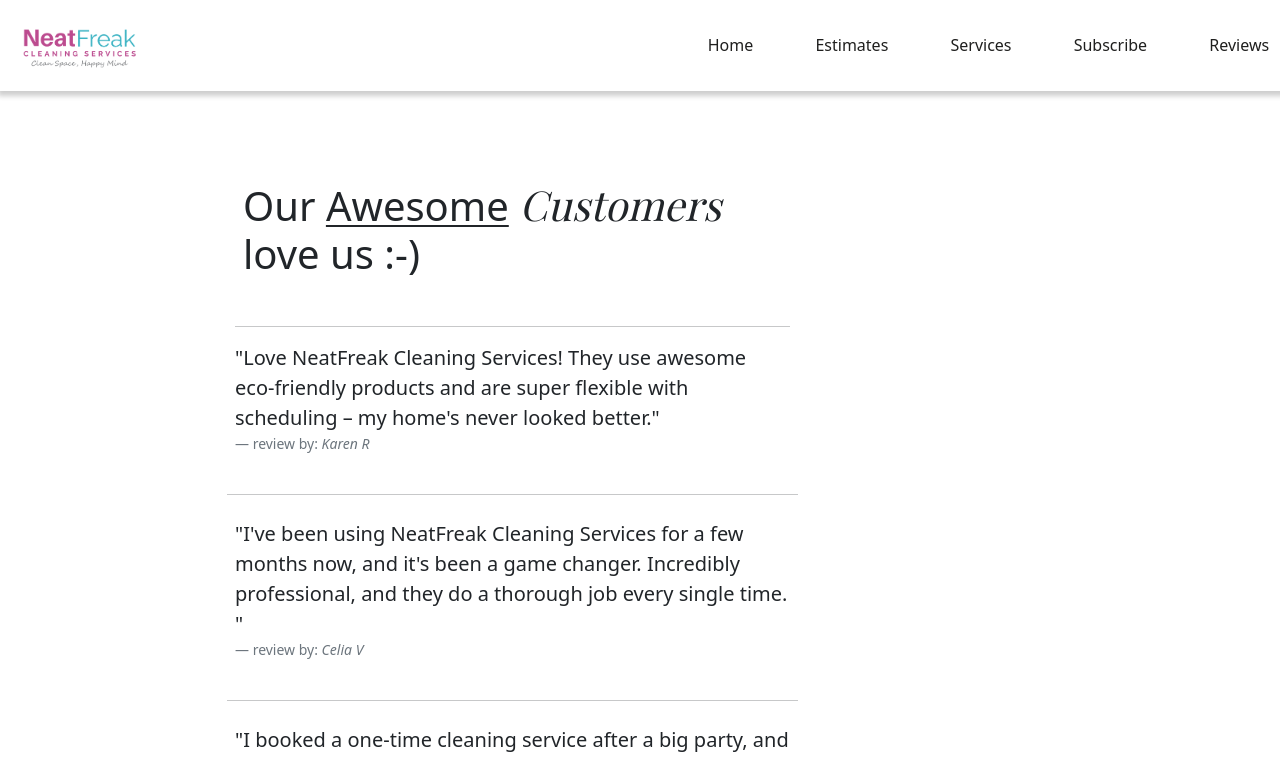
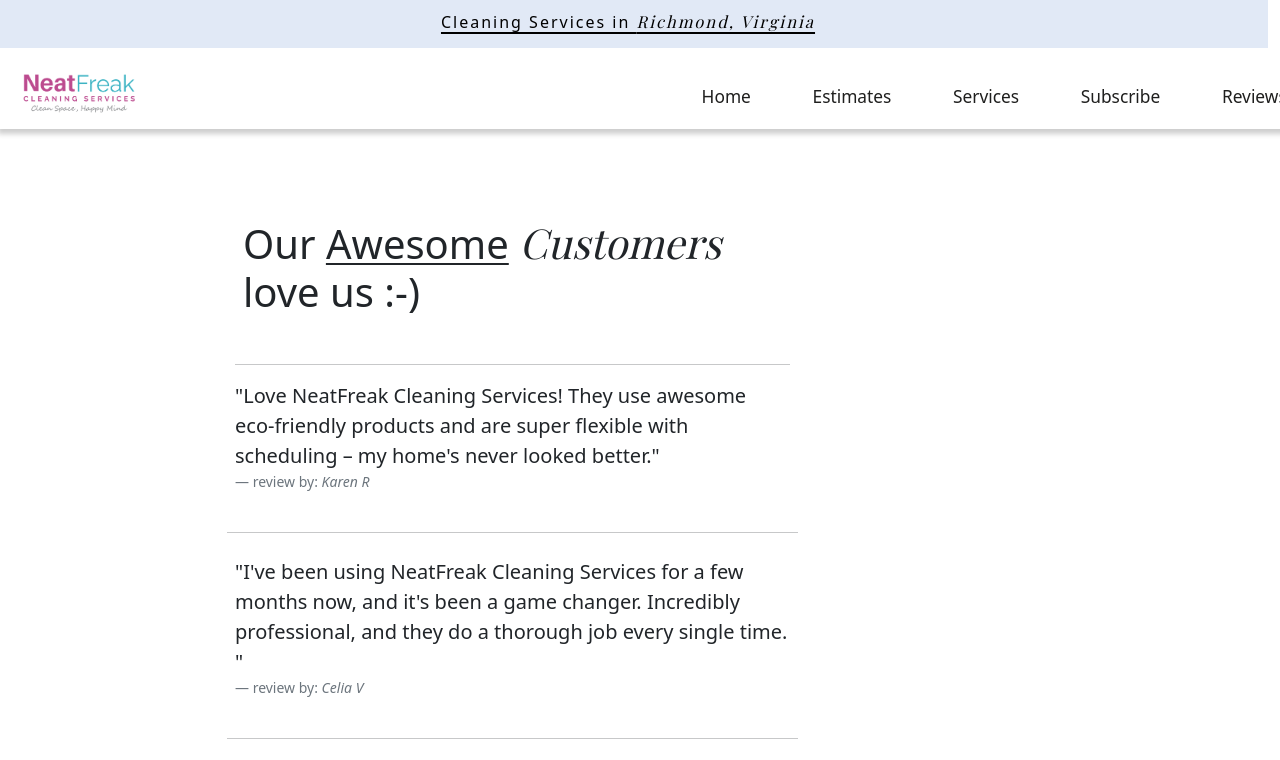
Before and after one commit to alexgoodestudio/NeatFreak_Cleaning_Services_Front_End, a React (Create React App) app in the folder front-end/: page /reviews in a window 1280 px wide. Shown: the top 760 px of the page. Built offline with nearby package versions, Linux system fonts and the light colour scheme; no server answers; a web font is replaced by a local one.

Commit message:
updated login/additional styling with nav

```diff
--- a/front-end/src/components/Dashboard.css
+++ b/front-end/src/components/Dashboard.css
@@ -1,6 +1,6 @@
 @import url('https://fonts.googleapis.com/css2?family=DM+Serif+Text&family=Outfit:wght@200&family=Playfair+Display&family=Poppins:wght@300&display=swap');
 @import url('https://fonts.googleapis.com/css2?family=Playfair+Display:ital@1&display=swap');
-
+@import url('https://fonts.googleapis.com/css2?family=Inter:wght@300;400&family=Montserrat&family=Poppins&display=swap');
 .border{
     border: solid;
     padding-left: 10px;
@@ -15,7 +15,9 @@
 .bold2{
   font-weight: 500;
 }
-
+.poppins{
+  font-family: 'Poppins', sans-serif;
+}
 .center{
   display: flex;
   margin-left: 30%;
@@ -116,7 +118,9 @@
       opacity: 1;
     }
   }
-
+  .inter{
+    font-family: 'Inter', sans-serif;
+  }
   .bounce-in {
     animation: bounceInRight 1s ease-out;
   }
@@ -147,14 +151,28 @@
   padding: 1%;
   border-radius: 10px;
 }
-
-
+.space2{
+  letter-spacing: .5px;
+}
+.fontIncrease{
+  font-size: 21pt;
+}
 .thin{
   font-weight: 300;
+
 }
+
+.text-center{
+  display: flex;
+  align-items: center;
+  justify-content: center;
+}
+
 .btn2{
   border-radius: 12px;
   padding: 10px;
+  padding-top: 15px;
+  padding-bottom: 15px;
   padding-left: 20px;
   padding-right: 20px;
   background-color: #3eb5d2;
@@ -293,9 +311,9 @@
 }
 .logo{
     width: 22%;
-    margin-top: 2%;
+    margin-top: 1%;
     margin-left: 2%;
-    margin-bottom: 1%;
+    margin-bottom: 2%;
 }
 .navRight{
   display: flex;
@@ -322,10 +340,10 @@
 
 .nav{
     background-color: #ffffff;
-    color: #1f1f1e;
+    color: #ffffff;
     box-shadow: 10px 5px 5px rgb(206, 206, 206);
-    margin-bottom: 0px;
-    padding:1%;
+    margin-bottom: 2%;
+
 }
 .space{
   letter-spacing: 2px;
@@ -341,6 +359,7 @@
 .link{
   text-decoration: none;
   color: #1f1f1e;
+  font-size: 13pt;
 }
 
 .right-aligned-img {
@@ -366,7 +385,10 @@
   .bg2{
     background-color: #bc4a90;;
   }
+  .bg3{
+    background-color: #e1e9f6;
 
+  }
 
   @media only screen and (max-width: 600px) {
     .pic {
--- a/front-end/src/components/Dashboard.js
+++ b/front-end/src/components/Dashboard.js
@@ -24,7 +24,7 @@
               <div>
                 <h1 className="display-6">
                   <span className="italics2">Clean&nbsp;</span>Space,&nbsp;
-                  <span className="underline">Happy Mind</span>
+                  <span className="underline ">Happy Mind</span>
                 </h1>
                 <h4 className="thin">Let us handle the cleaning</h4>
                 <div className="mt-4">
--- a/front-end/src/components/Login.js
+++ b/front-end/src/components/Login.js
@@ -1,5 +1,6 @@
 import React, { useState } from "react";
 import Appointments from "./Appointments";
+import "bootstrap/dist/css/bootstrap.min.css";
 
 
 const Login = () => {
@@ -22,9 +23,10 @@
       {isVerified ? (
         <Appointments />
       ) : (
-        <form onSubmit={checkPw}>
+        <form onSubmit={checkPw} className="mt-5 d-flex align-items-center justify-content-center">
+          <label for="password" className=" me-3">Password: </label>
           <input id="password" name="password" type="password" />
-          <button type="submit">Login</button>
+          <button type="submit" className=" btn btn-secondary ms-1">Login</button>
           {error && <p>{error}</p>}
         </form>
       )}
--- a/front-end/src/components/NavBar.js
+++ b/front-end/src/components/NavBar.js
@@ -11,9 +11,15 @@
   }
 
   return (
+
     <div className="nav row">
-
-        <div className="col-sm-6  align-items-center   ">
+      <div className="row">
+        <div className="col-12 bg3  text-black text-center">
+        <h6 className="mt-2 mb-2 pt-1 pb-2 space underline">Cleaning Services in <span className="italics">Richmond, Virginia</span></h6>
+        </div>
+      </div>
+      <div className="row mt-3">
+      <div className="col-sm-6  align-items-center">
         <img
           src={Image4}
           onClick={goToHome}
@@ -22,14 +28,14 @@
         />
       </div>
 
-        <div className="d-flex col-sm-6    ">
+      <div className="d-flex col-sm-6">
         <Link to="/" className="link link-hover marginNav ">Home</Link>
         <Link to="/request" className="link marginNav link-hover ">Estimates</Link>
         <Link to="/ourservices" className="link marginNav link-hover ">Services</Link>
         <Link to="/subscribe" className="link marginNav link-hover ">Subscribe</Link>
         <Link to="/reviews" className="link marginNav  link-hover ">Reviews</Link>
       </div>
-
+      </div>
 
     </div>
   );
--- a/front-end/src/components/Request.js
+++ b/front-end/src/components/Request.js
@@ -33,7 +33,7 @@
         <div className="col-lg-6">
           <img
             src={Image5}
-            class="bounce-in  img-fluid slide-in right-aligned-img pic bounce-in handMargin"
+            class="bounce-in img-fluid slide-in right-aligned-img pic bounce-in handMargin"
             alt="..."
           />
         </div>
--- a/front-end/src/components/Reviews.js
+++ b/front-end/src/components/Reviews.js
@@ -1,7 +1,7 @@
 import React from "react"
 import Footer from "./Footer"
 import "./Dashboard.css";
-
+import { Link } from "react-router-dom";
 
 function Reviews() {
 
@@ -45,15 +45,17 @@
                   <p>
                     {" "}
                     "I booked a one-time cleaning service after a big party, and they made it spotless. Their attention to detail is impressive, and eco-friendly products makes me feel good about choosing them. Planning to set up a monthly cleaning schedule now. Highly recommend!"
+                    <Link to="/login" className="link marginNav text-light link-hover ">Employee Login</Link>
                   </p>
                 </blockquote>
                 <figcaption className="blockquote-footer">
                   review by: <cite title="Source Title">Alex G</cite>
                 </figcaption>
               </figure>
+              <div className="col-lg-4">
+            </div>
+            </div>
 
-            </div>
-            <div className="col-lg-4"></div>
             <div className="row">
         <div className="col-lg-12">
           <Footer/>
--- a/front-end/src/components/Subscribe.js
+++ b/front-end/src/components/Subscribe.js
@@ -45,7 +45,7 @@
   return (
     <div className="container mt-5 ">
       <div className="row ">
-        <h2 className="fontLight space display-6 bold mb-4 ">
+        <h2 className="fontLight space  bold mb-3 ">
              <span className="bold">Join </span>Our Exclusive<span className="italics"> Cleaning </span>Tips <span className=" "> Newsletter</span>
           </h2>
         <Video />
```
Lines whose indentation alone changed are shown as unchanged.
